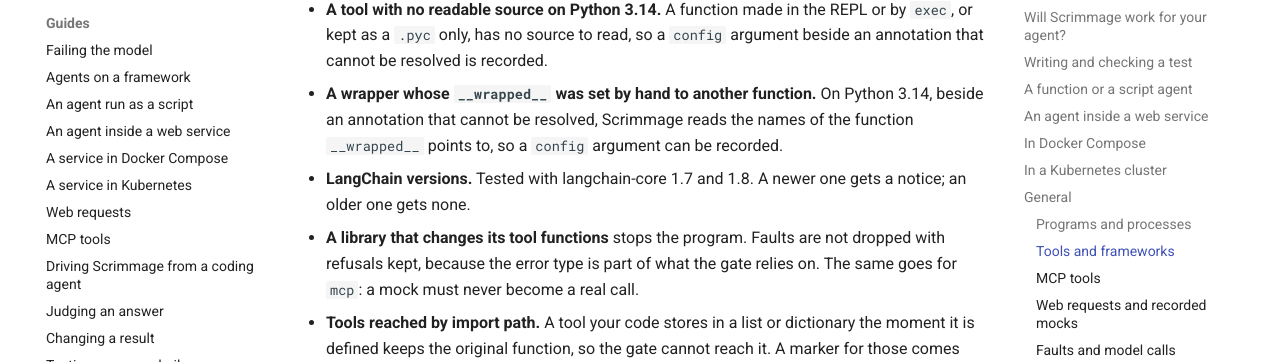
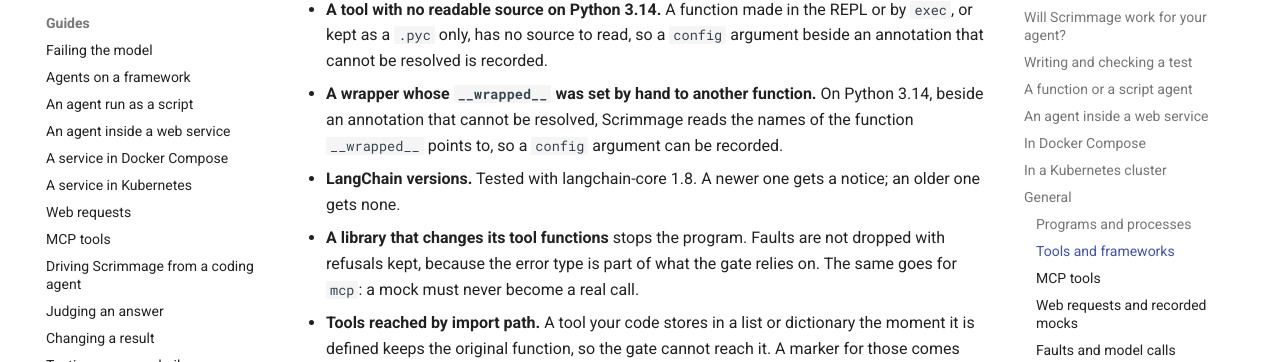
Before and after one commit to ManishKumar97/scrimmage, an MkDocs documentation site: the page built from docs/limits.md, in a window 1280 px wide and 900 px high, scrolled down 10550 px. Shown: the part 91-453 px from the top of the window. Built offline with MkDocs 1.6.1 and Material for MkDocs 9.7.7, drawn with Linux system fonts in a browser that asks for light colours; comment, search, counter and statistics services are not loaded.

Commit message:
fix(langchain): lock langchain-core 1.8 so every job tests it
The lock held 1.7.6 while the docs claimed 1.8. All four Pythons now run 1.8, so the tested range is 1.8 and 1.7 is no longer claimed.

```diff
--- a/docs/limits.md
+++ b/docs/limits.md
@@ -239,7 +239,7 @@ Also read the control-path limits under An agent inside a web service.
 
 - **A wrapper whose `__wrapped__` was set by hand to another function.** On Python 3.14, beside an annotation that cannot be resolved, Scrimmage reads the names of the function `__wrapped__` points to, so a `config` argument can be recorded.
 
-- **LangChain versions.** Tested with langchain-core 1.7 and 1.8. A newer one gets a notice; an older one gets none.
+- **LangChain versions.** Tested with langchain-core 1.8. A newer one gets a notice; an older one gets none.
 
 - **A library that changes its tool functions** stops the program. Faults are not dropped with refusals kept, because the error type is part of what the gate relies on. The same goes for `mcp`: a mock must never become a real call.
 
```
Also changed, not shown: docs/examples/langgraph.md (+1 -1 lines), 2 other files.
